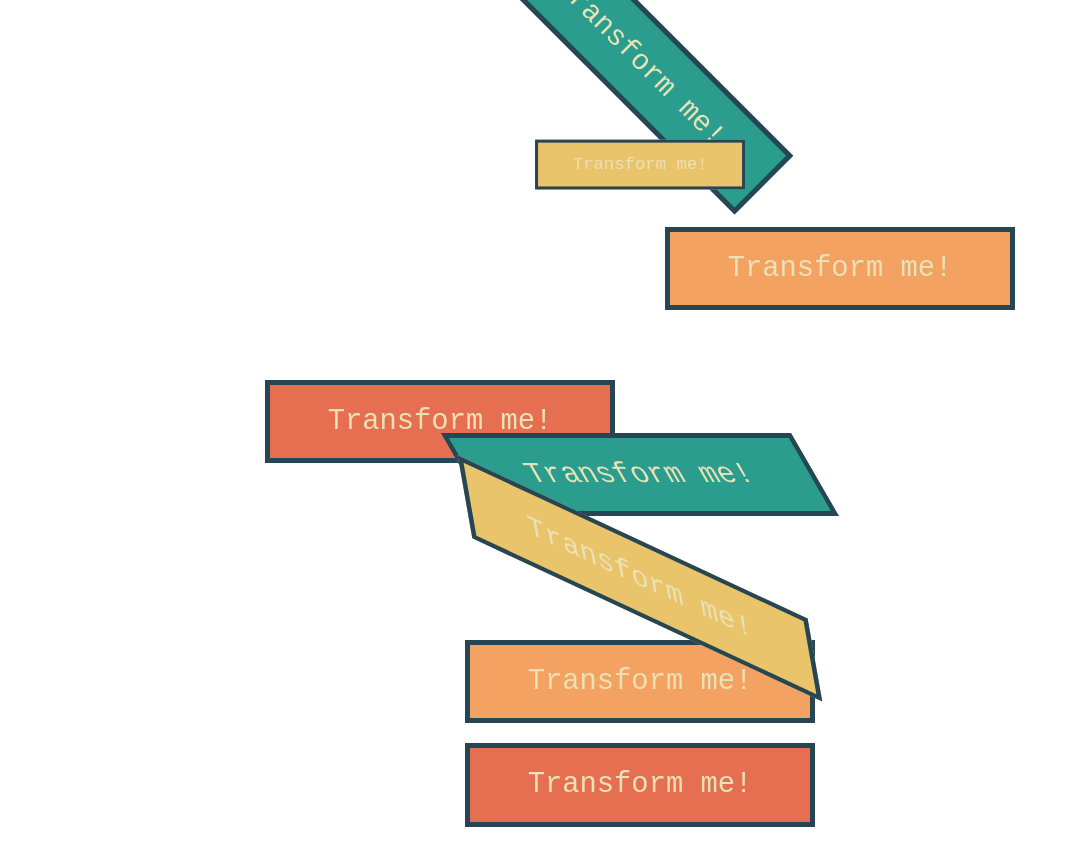
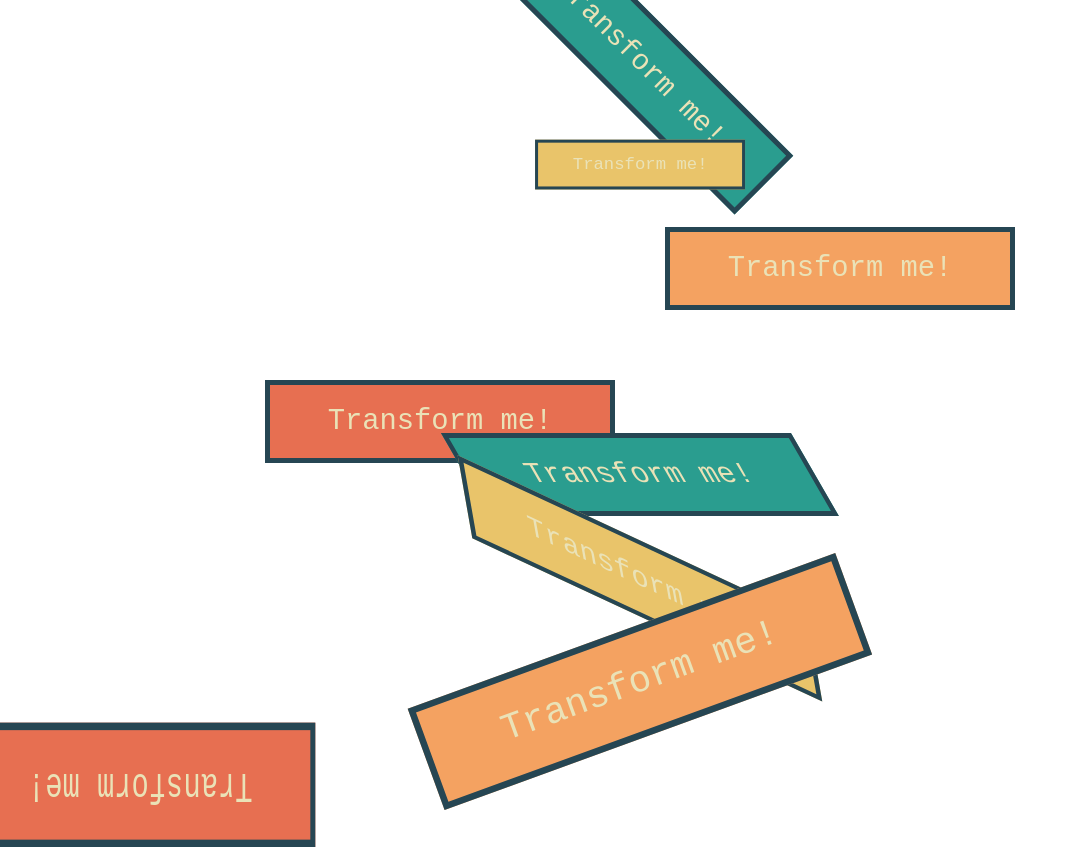
Before and after one commit to Joseph-Scott/CSS_Transform, a plain HTML site: page index.html in a window 1280 px wide. Shown: the whole page, without its empty margins (0-1078 px from the left). Drawn offline with Linux system fonts and the light colour scheme.

Commit message:
The power of CSS transforms

```diff
--- a/app.css
+++ b/app.css
@@ -45,3 +45,11 @@ section:nth-of-type(2) h1:nth-of-type(1) {
 section:nth-of-type(2) h1:nth-of-type(2) {
   transform: skew(10deg, 25deg);
 }
+
+section:nth-of-type(2) h1:nth-of-type(3) {
+  transform: rotate(-20deg) scale(1.3);
+}
+
+section:nth-of-type(2) h1:nth-of-type(4) {
+  transform: translateX(-500px) rotate(0.5turn) scaleY(1.5);
+}
```
